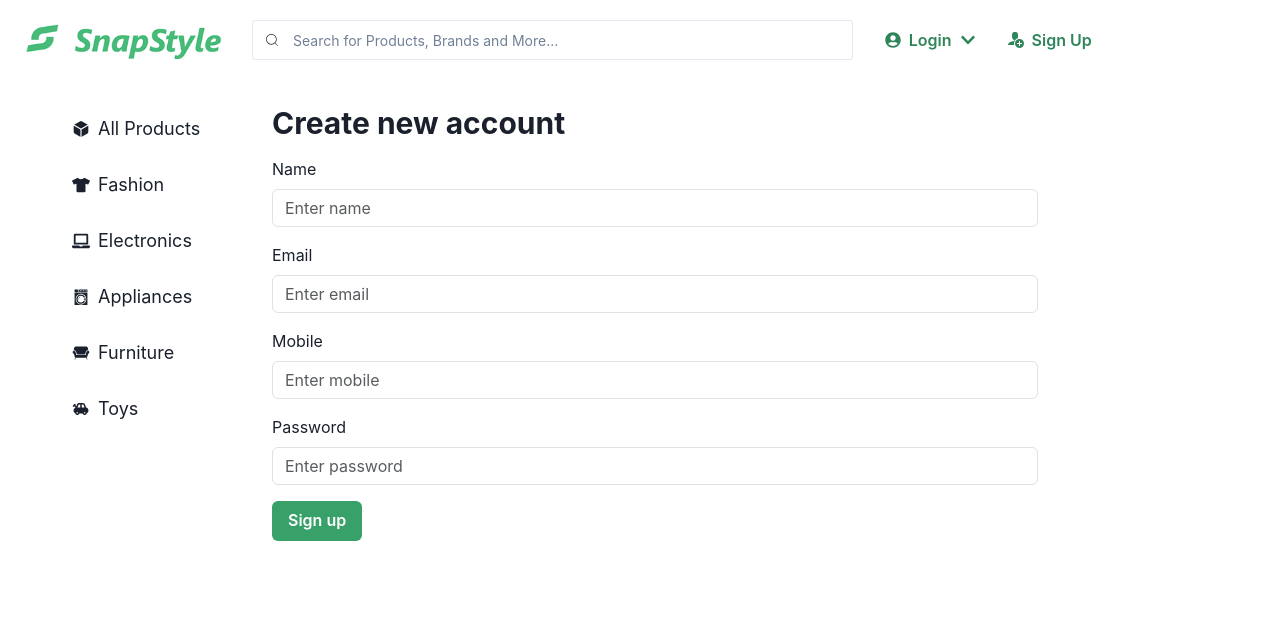
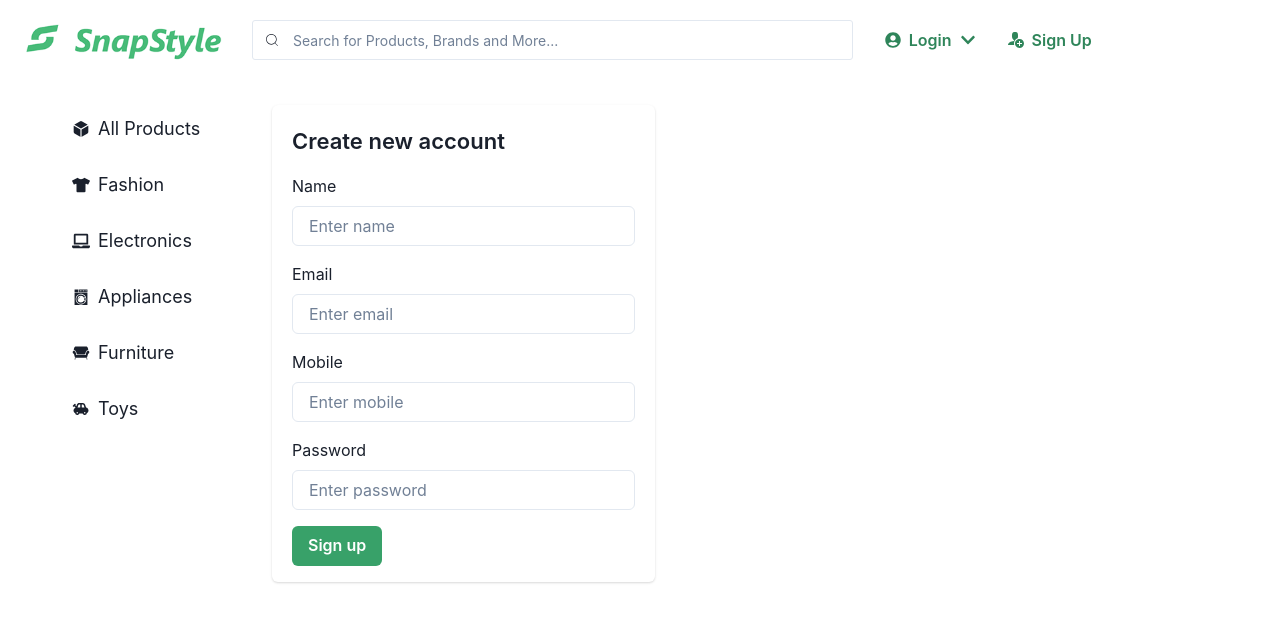
Before and after one commit to ShahebazKhanPathan/snapstyle-ecommerce-app-frontend, a React (Vite) app: page /signup in a window 1280 px wide. Shown: the top 622 px of the page. Built offline with nearby package versions, Linux system fonts and the light colour scheme.

Commit message:
Optimization - Login, Sign up, and Admin login page

```diff
--- a/src/App.tsx
+++ b/src/App.tsx
@@ -125,7 +125,7 @@ function App() {
             ?
             <Box>
               <Link to={"/cart"}><Button size={buttonSizes} leftIcon={<FaShoppingCart />} variant="ghost" colorScheme="green">
-                <span className="badge rounded-pill text-bg-danger">1</span></Button>
+                <span className="badge rounded-pill text-bg-danger"></span></Button>
               </Link>
               <Menu>
                 <MenuButton p={0} fontSize={buttonSizes} variant="ghost" colorScheme="green" as={Button} leftIcon={<FaUserCircle />} rightIcon={<FaChevronDown />}>
--- a/src/components/AdminLogin.tsx
+++ b/src/components/AdminLogin.tsx
@@ -1,4 +1,4 @@
-import { Alert, AlertIcon, Button, Heading, SimpleGrid, Spinner } from "@chakra-ui/react"
+import { Alert, AlertIcon, Button, Card, CardBody, CardHeader, Input, SimpleGrid, Spinner, Text } from "@chakra-ui/react"
 import { useForm } from "react-hook-form";
 import { Navigate } from "react-router-dom";
 import axios from "axios";
@@ -16,6 +16,9 @@ const AdminLogin = () => {
     const [error, setError] = useState('');
     const [alert, setAlert] = useState('');
     const [loader, setLoader] = useState(false);
+    const headingSizes = { base: "18px", sm: "18px", md: "20px", lg: "22px", xl: "22px" };
+    const buttonSizes = { base: 'sm', sm: 'sm', md: 'md', lg: 'md' };
+    const gridColumns = { base: 1, sm: 1, md: 2, lg: 2, xl: 2 };
 
     const onSubmit = (data: Admin) => {
         setLoader(true);
@@ -34,7 +37,7 @@ const AdminLogin = () => {
 
     if (!token) {
         return (
-            <SimpleGrid paddingX={5}>
+            <SimpleGrid paddingX={5} columns={gridColumns}>
                 {loader && <Spinner className="mb-3"/>}
                 {error && <Alert status="error" className="mb-3">
                     <AlertIcon />
@@ -44,20 +47,26 @@ const AdminLogin = () => {
                     <AlertIcon />
                     {alert}
                 </Alert>}
-                <Heading size="lg" mb={4}>Admin - Sign in</Heading>
+                <Card py={4}>
+                    <CardHeader pt={1} pb={0}>
+                        <Text fontSize={headingSizes} fontWeight={600} mb={4}>Admin - Sign in</Text>
+                    </CardHeader>
+                    <CardBody py={0}>
                         <form onSubmit={handleSubmit((data) => { onSubmit(data); reset({ userId: "", password: ""})})}>
                             <div className="form-group mb-3">
                                 <label htmlFor="userId" className="label form-label">User ID</label>
-                                <input {...register("userId", { required: "User ID is required.", minLength: { value: 5, message: "User ID must be at least 5 characters long."} })} id="userId" type="text" className="form-control" placeholder="Enter user id" />
+                                <Input {...register("userId", { required: "User ID is required.", minLength: { value: 5, message: "User ID must be at least 5 characters long."} })} id="userId" type="text" size={buttonSizes} placeholder="User ID" />
                                 {errors.userId && <p className="text-danger">{errors.userId?.message}</p>}
                             </div>
                             <div className="form-group mb-3">
                                 <label htmlFor="password" className="label form-label">Password</label>
-                            <input {...register("password", { required: "Password is required.", minLength: { value: 8, message: "Password must be at least 8 characters long." } })} id="password" type="password" className="form-control" placeholder="Enter password" />
+                                <Input {...register("password", { required: "Password is required.", minLength: { value: 8, message: "Password must be at least 8 characters long." } })} id="password" type="password" size={buttonSizes} placeholder="Password" />
                                 {errors.password && <p className="text-danger">{errors.password?.message}</p>}
                             </div>
-                        <Button colorScheme="green" type="submit" >Login</Button>
+                            <Button size={buttonSizes} colorScheme="green" type="submit" >Login</Button>
                         </form>
+                    </CardBody>
+                </Card>
             </SimpleGrid>
         );
     }
--- a/src/components/SignInForm.tsx
+++ b/src/components/SignInForm.tsx
@@ -1,4 +1,4 @@
-import { Alert, AlertIcon, Button, Heading, SimpleGrid, Spinner } from "@chakra-ui/react"
+import { Alert, AlertIcon, Button, Card, CardBody, CardHeader, Input, SimpleGrid, Spinner, Text } from "@chakra-ui/react"
 import { useForm } from "react-hook-form";
 import { Navigate, useSearchParams } from "react-router-dom";
 import axios from "axios";
@@ -16,6 +16,9 @@ const SignInForm = () => {
     const [error, setError] = useState('');
     const [loader, setLoader] = useState(false);
     const [params] = useSearchParams();
+    const headingSizes = { base: "18px", sm: "18px", md: "20px", lg: "22px", xl: "22px" };
+    const buttonSizes = { base: 'sm', sm: 'sm', md: 'md', lg: 'md' };
+    const gridColumns = { base: 1, sm: 1, md: 2, lg: 2, xl: 2 };
 
     const onSubmit = (data: User) => {
         setError('');
@@ -42,26 +45,33 @@ const SignInForm = () => {
 
     if (!token) {
         return (
-            <SimpleGrid paddingX={5}>
+            <SimpleGrid columns={gridColumns} paddingX={5}>
                 {loader && <Spinner className="mb-3"/>}
                 {error && <Alert status="error" className="mb-3">
                     <AlertIcon />
                     {error}
                 </Alert>}
-                <Heading size="lg" mb={4}>Sign In</Heading>
+                <Card py={4}>
+                    <CardHeader pt={1} pb={0}>
+                        <Text fontWeight={600} fontSize={headingSizes}>Sign In</Text>
+                    </CardHeader>
+                    <CardBody py={0}>
                         <form onSubmit={handleSubmit((data) => onSubmit(data))}>
                             <div className="form-group mb-3">
                                 <label htmlFor="email" className="label form-label">Email</label>
-                                <input {...register("email", { required: "Email is required.", minLength: { value: 5, message: "Email must be at least 5 characters long."} })} id="email" type="text" className="form-control" placeholder="Enter email" />
+                                <Input {...register("email", { required: "Email is required.", minLength: { value: 5, message: "Email must be at least 5 characters long."} })} size={buttonSizes} id="email" type="text" placeholder="Enter email" />
                                 {errors.email && <p className="text-danger">{errors.email?.message}</p>}
                             </div>
                             <div className="form-group mb-3">
                                 <label htmlFor="password" className="label form-label">Password</label>
-                            <input {...register("password", { required: "Password is required.", minLength: { value: 8, message: "Password must be at least 8 characters long." } })} id="password" type="password" className="form-control" placeholder="Enter password" />
+                                <Input {...register("password", { required: "Password is required.", minLength: { value: 8, message: "Password must be at least 8 characters long." } })} size={buttonSizes} id="password" type="password" className="form-control form-control-sm" placeholder="Enter password" />
                                 {errors.password && <p className="text-danger">{errors.password?.message}</p>}
                             </div>
-                        <Button colorScheme="green" type="submit" >Login</Button>
+                            <Button size={buttonSizes} colorScheme="green" type="submit" >Login</Button>
                         </form>
+                    </CardBody>
+                    </Card>
+
             </SimpleGrid>
         );
     }
--- a/src/components/SignUpForm.tsx
+++ b/src/components/SignUpForm.tsx
@@ -1,4 +1,4 @@
-import { Alert, AlertIcon, Button, Heading, SimpleGrid, Spinner } from "@chakra-ui/react"
+import { Alert, AlertIcon, Button, Card, CardBody, CardHeader, Input, SimpleGrid, Spinner, Text } from "@chakra-ui/react"
 import { useForm } from "react-hook-form";
 import axios from "axios";
 import { useState } from "react";
@@ -16,6 +16,9 @@ const SignUpForm = () => {
     const [error, setError] = useState('');
     const [alert, setAlert] = useState('');
     const [loader, setLoader] = useState(false);
+    const headingSizes = { base: "18px", sm: "18px", md: "20px", lg: "22px", xl: "22px" };
+    const buttonSizes = { base: 'sm', sm: 'sm', md: 'md', lg: 'md' };
+    const gridColumns = { base: 1, sm: 1, md: 2, lg: 2, xl: 2 };
 
     const onSubmit = (data: User) => {
         setLoader(true);
@@ -35,7 +38,7 @@ const SignUpForm = () => {
     }
 
     return (
-        <SimpleGrid paddingX={5}>
+        <SimpleGrid paddingX={5} columns={gridColumns}>
             {loader && <Spinner className="mb-3"/>}
             {error && <Alert status="error" className="mb-3">
                 <AlertIcon />
@@ -45,30 +48,38 @@ const SignUpForm = () => {
                 <AlertIcon />
                 {alert}
             </Alert>}
-            <Heading size="lg" mb={4}>Create new account</Heading>
+            <Card py={4}>
+                <CardHeader pt={1} pb={0}>
+                    <Text fontSize={headingSizes} fontWeight={600} mb={4}>Create new account</Text>
+                </CardHeader>
+                <CardBody py={0}>
                     <form onSubmit={handleSubmit((data) => onSubmit(data))}>
                         <div className="form-group mb-3">
                             <label htmlFor="name" className="label form-label">Name</label>
-                        <input {...register("name", { required: "Name is required.", minLength: { value: 5, message: "Name must be at least 5 characters long."} })} id="name" type="text" className="form-control" placeholder="Enter name" />
+                            <Input {...register("name", { required: "Name is required.", minLength: { value: 5, message: "Name must be at least 5 characters long."} })} id="name" type="text" size={buttonSizes} placeholder="Enter name" />
                             {errors.name && <p className="text-danger">{errors.name?.message}</p>}
                         </div>
                         <div className="form-group mb-3">
                                 <label htmlFor="email" className="label form-label">Email</label>
-                            <input {...register("email", { required: "Email is required.", minLength: { value: 5, message: "Email must be at least 5 characters long."} })} id="email" type="text" className="form-control" placeholder="Enter email" />
+                                <Input {...register("email", { required: "Email is required.", minLength: { value: 5, message: "Email must be at least 5 characters long."} })} id="email" type="text" size={buttonSizes} placeholder="Enter email" />
                                 {errors.email && <p className="text-danger">{errors.email?.message}</p>}
                         </div>
                         <div className="form-group mb-3">
                                 <label htmlFor="mobile" className="label form-label">Mobile</label>
-                            <input {...register("mobile", { required: "Mobile is required.", minLength: {value: 10, message: "Mobile no must be 10 digits."} })} id="mobile" type="number" className="form-control" placeholder="Enter mobile" />
+                                <Input {...register("mobile", { required: "Mobile is required.", minLength: {value: 10, message: "Mobile no must be 10 digits."} })} id="mobile" type="number" size={buttonSizes} placeholder="Enter mobile" />
                                 {errors.mobile && <p className="text-danger">{errors.mobile?.message}</p>}
                         </div>
                         <div className="form-group mb-3">
                             <label htmlFor="password" className="label form-label">Password</label>
-                        <input {...register("password", { required: "Password is required.", minLength: { value: 8, message: "Password must be at least 8 characters long." } })} id="password" type="password" className="form-control" placeholder="Enter password" />
+                            <Input {...register("password", { required: "Password is required.", minLength: { value: 8, message: "Password must be at least 8 characters long." } })} id="password" type="password" size={buttonSizes} placeholder="Enter password" />
                             {errors.password && <p className="text-danger">{errors.password?.message}</p>}
                         </div>
-                    <Button colorScheme="green" type="submit" >Sign up</Button>
+                        <Button size={buttonSizes} colorScheme="green" type="submit" >Sign up</Button>
                     </form>
+                </CardBody>
+            </Card>
+
+
         </SimpleGrid>
     );
 }
```
Lines whose indentation alone changed are shown as unchanged.
